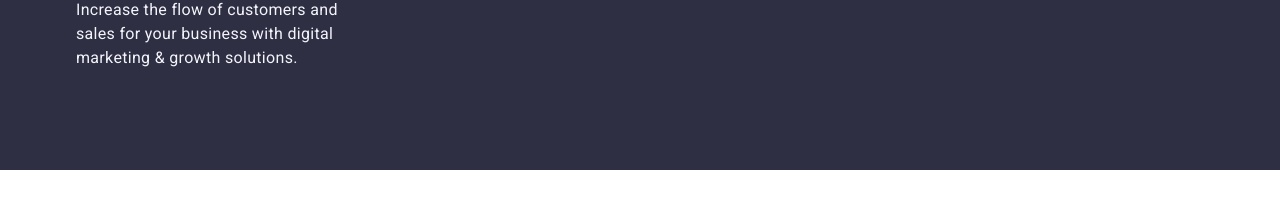
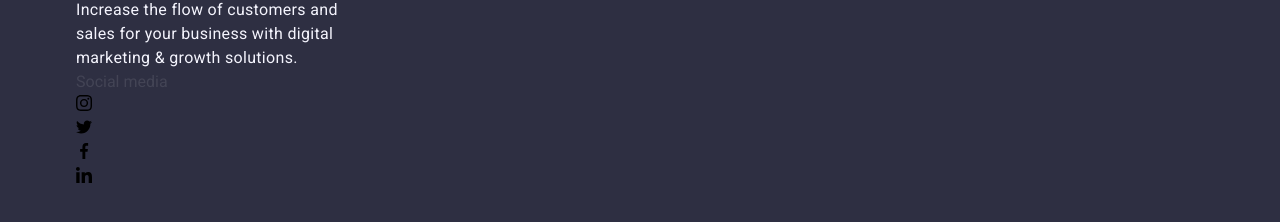
Before and after one commit to Artur-Luniaka/goit-markup-hw-04, a plain HTML site: page index.html in a window 1280 px wide. Shown: the part 3322-3544 px from the top of the page. Before the commit the page ends 3492 px from the top, so only its background shows below. Drawn offline with nearby package versions, Linux system fonts and the light colour scheme.

Commit message:
finish icons for our team/start work with footer icons

```diff
--- a/css/styles.css
+++ b/css/styles.css
@@ -292,6 +292,14 @@ img {
   padding: 12px 12px;
   fill: #f4f4fd;
   cursor: pointer;
+  transition-property: background-color;
+  transition-duration: 250ms;
+  transition-timing-function: cubic-bezier(0.4, 0, 0.2, 1);
+  transition-delay: 0s;
+}
+.social-list .social-list-item:hover,
+.social-list .social-list-item:focus {
+  background-color: #31d0aa;
 }
 /*-------------- Portfolio-------------*/
 .portfolio-container {
--- a/index.html
+++ b/index.html
@@ -288,6 +288,31 @@
           Increase the flow of customers and sales for your business with digital marketing & growth
           solutions.
         </p>
+        <div class="">
+          <p>Social media</p>
+          <ul class="">
+            <li>
+              <svg class="" width="16" height="16">
+                <use href="./images/icons.svg#icon-instagram"></use>
+              </svg>
+            </li>
+            <li>
+              <svg class="" width="16" height="16">
+                <use href="./images/icons.svg#icon-twitter"></use>
+              </svg>
+            </li>
+            <li>
+              <svg class="" width="16" height="16">
+                <use href="./images/icons.svg#icon-facebook"></use>
+              </svg>
+            </li>
+            <li>
+              <svg class="" width="16" height="16">
+                <use href="./images/icons.svg#icon-linkedin"></use>
+              </svg>
+            </li>
+          </ul>
+        </div>
       </div>
     </footer>
   </body>
```
